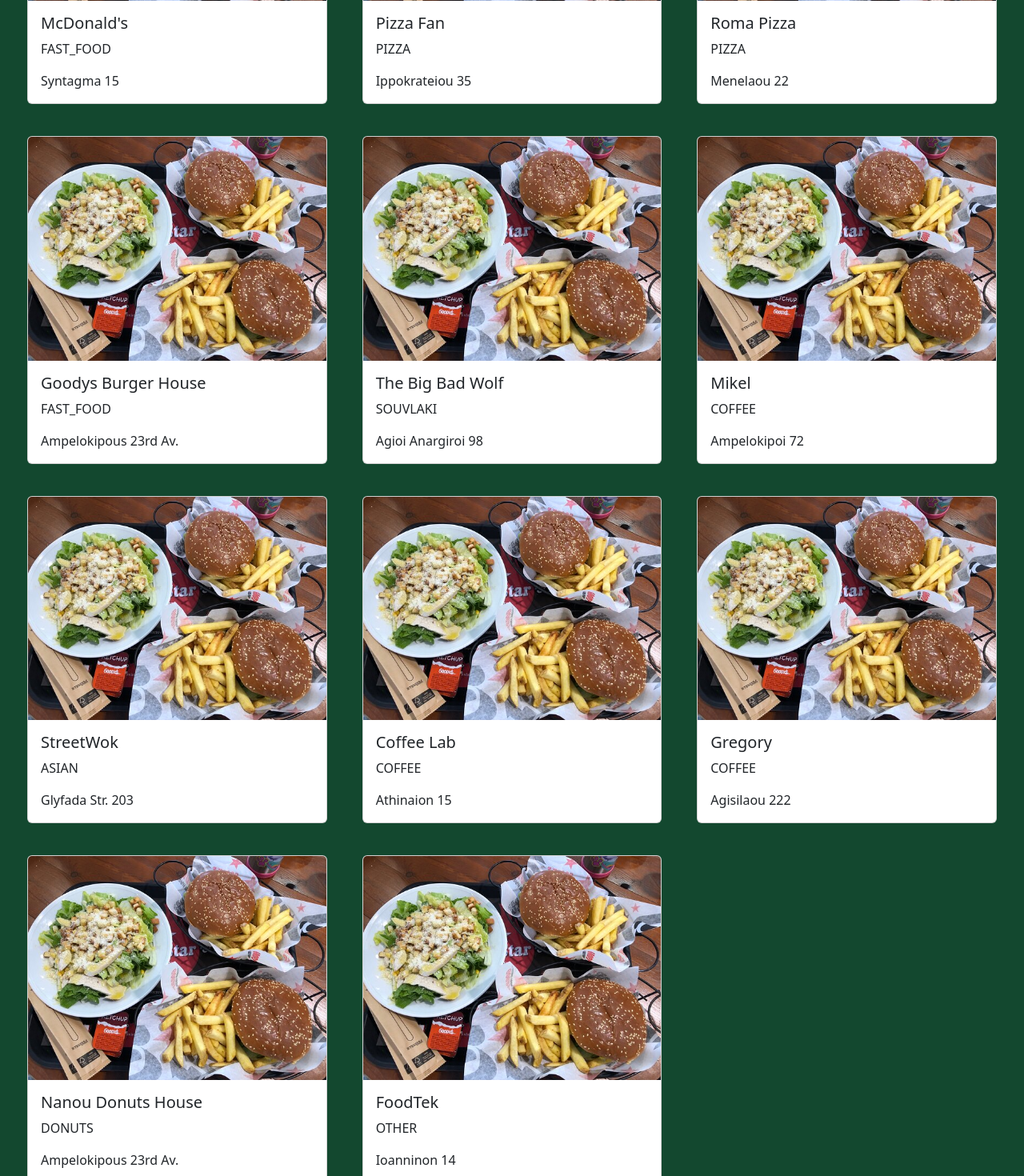
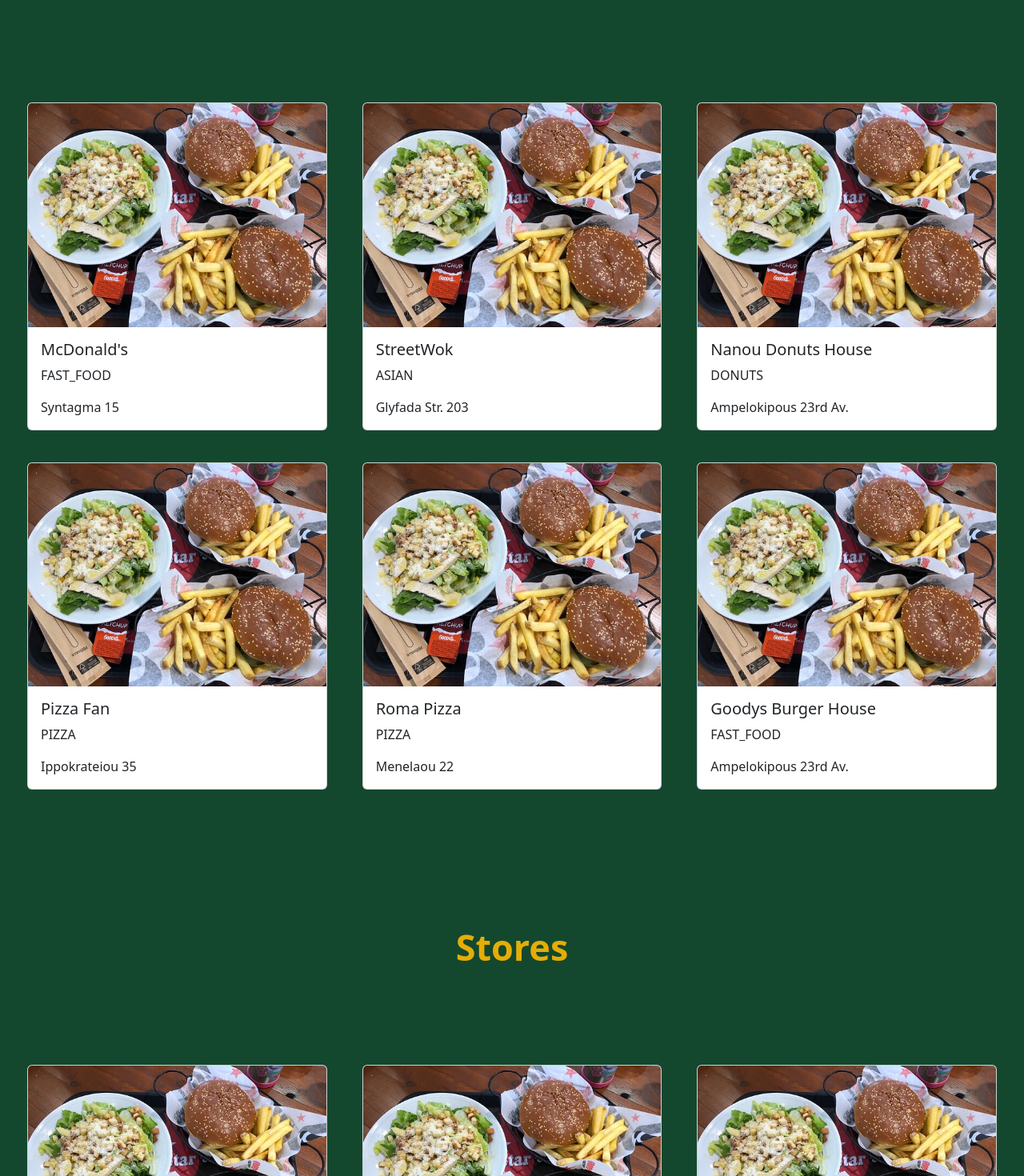
Before and after one commit to freiar/wl-delivery-service, an Angular app: page /home in a window 1280 px wide. Shown: the part 660-2130 px from the top of the page at 80% size. Built offline with nearby package versions, Linux system fonts and the light colour scheme.

Commit message:
changes in json files stores and most famous stores, some implementation of header and navbar dropdown

```diff
--- a/src/app/components/home/home.component.html
+++ b/src/app/components/home/home.component.html
@@ -1,4 +1,5 @@
 <div class="container-fluid">
+  <app-header></app-header>
   <app-store></app-store>
   <h1 class="categories">
     Most Famous Stores <br />
--- a/src/app/core/header/header.component.html
+++ b/src/app/core/header/header.component.html
@@ -1 +1,7 @@
 <img src="../../../assets/images/header-img.jpg" alt="header-img" class="img-fluid">
+
+<header>
+
+
+
+</header>
--- a/src/app/services/store.service.ts
+++ b/src/app/services/store.service.ts
@@ -22,7 +22,6 @@
     'assets/sample-data/most_famous_stores_per_food_category.json';
   private endpointGetTop8StoresPerDrinkCategory =
     'assets/sample-data/most_famous_stores_per_drink_category.json';
-  private storeByIdEndpointUrl = '../assets/sample-data/store.json';
   private mostFamousStoresEndpointUrl =
     '../assets/sample-data/most_famous_stores_in_general.json';
   private endpointGetDrinkStores = 'assets/sample-data/drinkStores.json';
--- a/src/assets/sample-data/most_famous_stores_in_general.json
+++ b/src/assets/sample-data/most_famous_stores_in_general.json
@@ -4,6 +4,20 @@
         "name": "McDonald's",
         "category": "FAST_FOOD",
         "address": "Syntagma 15",
+        "image": "/assets/images/goodys.jpg"
+    },
+    {
+        "id": 2,
+        "name": "StreetWok",
+        "category": "ASIAN",
+        "address": "Glyfada Str. 203",
+        "image": "/assets/images/goodys.jpg"
+    },
+    {
+        "id": 3,
+        "name": "Nanou Donuts House",
+        "category": "DONUTS",
+        "address": "Ampelokipous 23rd Av.",
         "image": "/assets/images/goodys.jpg"
     },
     {
@@ -26,54 +40,5 @@
         "category": "FAST_FOOD",
         "address": "Ampelokipous 23rd Av.",
         "image": "/assets/images/goodys.jpg"
-    },
-    {
-        "id": 80,
-        "name": "The Big Bad Wolf",
-        "category": "SOUVLAKI",
-        "address": "Agioi Anargiroi 98" ,
-        "image": "/assets/images/goodys.jpg"
-    },
-    {
-        "id": 34,
-        "name": "Mikel",
-        "category": "COFFEE",
-        "address": "Ampelokipoi 72" ,
-        "image": "/assets/images/goodys.jpg"
-    },
-    {
-        "id": 2,
-        "name": "StreetWok",
-        "category": "ASIAN",
-        "address": "Glyfada Str. 203",
-        "image": "/assets/images/goodys.jpg"
-    },
-    {
-        "id": 4,
-        "name": "Coffee Lab",
-        "category": "COFFEE",
-        "address": "Athinaion 15" ,
-        "image": "/assets/images/goodys.jpg"
-    },
-    {
-        "id": 5,
-        "name": "Gregory",
-        "category": "COFFEE",
-        "address": "Agisilaou 222" ,
-        "image": "/assets/images/goodys.jpg"
-    },
-    {
-        "id": 3,
-        "name": "Nanou Donuts House",
-        "category": "DONUTS",
-        "address": "Ampelokipous 23rd Av.",
-        "image": "/assets/images/goodys.jpg"
-    },
-    {
-        "id": 18,
-        "name": "FoodTek",
-        "category": "OTHER",
-        "address": "Ioanninon 14" ,
-        "image": "/assets/images/goodys.jpg"
     }
 ]
--- a/src/assets/sample-data/stores.json
+++ b/src/assets/sample-data/stores.json
@@ -9,61 +9,61 @@
                 "id": "1",
                 "name": "Big Mac",
                 "category": "BURGERS",
-                "price" : 4.99
+                "price": 4.99
             },
             {
                 "id": "2",
                 "name": "Crispy McBacon",
                 "category": "BURGERS",
-                "price" : 3.99
+                "price": 3.99
             },
             {
                 "id": "3",
                 "name": "Deluxe Burger",
                 "category": "BURGERS",
-                "price" : 2.99
+                "price": 2.99
             },
             {
                 "id": "4",
                 "name": "Single Big Tasty Chicken Bacon",
                 "category": "BURGERS",
-                "price" : 2.79
+                "price": 2.79
             },
             {
                 "id": "5",
                 "name": "Chicken McNuggets",
                 "category": "NUGGETS",
-                "price" : 3.99
+                "price": 3.99
             },
             {
                 "id": "6",
                 "name": "Caesar Salad with crispy chicken",
                 "category": "SALADS",
-                "price" : 4.50
+                "price": 4.50
             },
             {
                 "id": "7",
                 "name": "Caesar Salad with grilled chicken",
                 "category": "SALADS",
-                "price" : 4.50
+                "price": 4.50
             },
             {
                 "id": "8",
                 "name": "Side Salad",
                 "category": "SALADS",
-                "price" : 2.50
+                "price": 2.50
             },
             {
                 "id": "9",
                 "name": "Onion Rings",
                 "category": "FRIES_&_SIDES",
-                "price" : 0.99
+                "price": 0.99
             },
             {
                 "id": "10",
                 "name": "Deluxe Fries",
                 "category": "FRIES_&_SIDES",
-                "price" : 1.20
+                "price": 1.20
             }
         ],
         "image": "/assets/images/goodys.jpg"
@@ -78,37 +78,37 @@
                 "id": "11",
                 "name": "Pork Noodles with teriyaki",
                 "category": "NOODLES",
-                "price" : 7.20
+                "price": 7.20
             },
             {
                 "id": "12",
                 "name": "Chicken Egg Noodles with sweet chili",
                 "category": "NOODLES",
-                "price" : 8.20
+                "price": 8.20
             },
             {
                 "id": "13",
                 "name": "Beef Rice Noodles with cantonese",
                 "category": "NOODLES",
-                "price" : 7.20
+                "price": 7.20
             },
             {
                 "id": "14",
                 "name": "Shrimp White Rice with Coconut Curry",
                 "category": "RICE",
-                "price" : 8.20
+                "price": 8.20
             },
             {
                 "id": "15",
                 "name": "Mushroom Brown Rice with satay",
                 "category": "RICE",
-                "price" : 7.20
+                "price": 7.20
             },
             {
                 "id": "16",
                 "name": "Mixed ingredients with pineapple, brocoli, baby corn and black mushrooms",
                 "category": "OTHER",
-                "price" : 5.20
+                "price": 5.20
             }
         ],
         "image": "/assets/images/goodys.jpg"
@@ -123,198 +123,406 @@
                 "id": "17",
                 "name": "Cinnamon Donut",
                 "category": "DONUT",
-                "price" : 2.20
+                "price": 2.20
             },
             {
                 "id": "18",
                 "name": "Donut Bavaria",
                 "category": "DONUT",
-                "price" : 1.99
+                "price": 1.99
             },
             {
                 "id": "19",
                 "name": "Blackberry Cronut",
                 "category": "CRONUT",
-                "price" : 1.50
+                "price": 1.50
             },
             {
                 "id": "20",
                 "name": "Nanou Burger",
                 "category": "BURGER",
-                "price" : 4.30
+                "price": 4.30
             },
             {
                 "id": "21",
                 "name": "Donut Delizioso",
                 "category": "DONUT",
-                "price" : 2.50
+                "price": 2.50
             },
             {
                 "id": "22",
                 "name": "Donut Oreo",
                 "category": "DONUT",
-                "price" : 1.99
+                "price": 1.99
             }
         ],
         "image": "/assets/images/goodys.jpg"
     },
     {
-        "id": 1,
-        "name": "McDonald's",
-        "category": "FAST FOOD",
-        "address": "Syntagma 15",
+        "id": 4,
+        "name": "Coffee Lab",
+        "category": "COFFEE",
+        "address": "Athinaion 15",
         "products": [
             {
                 "id": "1",
                 "name": "Big Mac",
                 "category": "BURGERS",
-                "price" : 4.99
+                "price": 4.99
             },
             {
                 "id": "2",
                 "name": "Crispy McBacon",
                 "category": "BURGERS",
-                "price" : 3.99
+                "price": 3.99
             },
             {
                 "id": "3",
                 "name": "Deluxe Burger",
                 "category": "BURGERS",
-                "price" : 2.99
+                "price": 2.99
             },
             {
                 "id": "4",
                 "name": "Single Big Tasty Chicken Bacon",
                 "category": "BURGERS",
-                "price" : 2.79
+                "price": 2.79
             },
             {
                 "id": "5",
                 "name": "Chicken McNuggets",
                 "category": "NUGGETS",
-                "price" : 3.99
+                "price": 3.99
             },
             {
                 "id": "6",
                 "name": "Caesar Salad with crispy chicken",
                 "category": "SALADS",
-                "price" : 4.50
+                "price": 4.50
             },
             {
                 "id": "7",
                 "name": "Caesar Salad with grilled chicken",
                 "category": "SALADS",
-                "price" : 4.50
+                "price": 4.50
             },
             {
                 "id": "8",
                 "name": "Side Salad",
                 "category": "SALADS",
-                "price" : 2.50
+                "price": 2.50
             },
             {
                 "id": "9",
                 "name": "Onion Rings",
                 "category": "FRIES_&_SIDES",
-                "price" : 0.99
+                "price": 0.99
             },
             {
                 "id": "10",
                 "name": "Deluxe Fries",
                 "category": "FRIES_&_SIDES",
-                "price" : 1.20
+                "price": 1.20
             }
         ],
         "image": "/assets/images/goodys.jpg"
     },
     {
-        "id": 2,
-        "name": "StreetWok",
-        "category": "ASIAN",
-        "address": "Glyfada Str. 203",
+        "id": 5,
+        "name": "Gregory",
+        "category": "COFFEE",
+        "address": "Agisilaou 222",
         "products": [
             {
                 "id": "11",
                 "name": "Pork Noodles with teriyaki",
                 "category": "NOODLES",
-                "price" : 7.20
+                "price": 7.20
             },
             {
                 "id": "12",
                 "name": "Chicken Egg Noodles with sweet chili",
                 "category": "NOODLES",
-                "price" : 8.20
+                "price": 8.20
             },
             {
                 "id": "13",
                 "name": "Beef Rice Noodles with cantonese",
                 "category": "NOODLES",
-                "price" : 7.20
+                "price": 7.20
             },
             {
                 "id": "14",
                 "name": "Shrimp White Rice with Coconut Curry",
                 "category": "RICE",
-                "price" : 8.20
+                "price": 8.20
             },
             {
                 "id": "15",
                 "name": "Mushroom Brown Rice with satay",
                 "category": "RICE",
-                "price" : 7.20
+                "price": 7.20
             },
             {
                 "id": "16",
                 "name": "Mixed ingredients with pineapple, brocoli, baby corn and black mushrooms",
                 "category": "OTHER",
-                "price" : 5.20
+                "price": 5.20
             }
         ],
         "image": "/assets/images/goodys.jpg"
     },
     {
-        "id": 3,
-        "name": "Nanou Donuts House",
-        "category": "DONUTS",
-        "address": "Ampelokipous 23rd Av.",
+        "id": 12,
+        "name": "Pizza Fan",
+        "category": "PIZZA",
+        "address": "Ippokrateiou 35",
         "products": [
             {
                 "id": "17",
                 "name": "Cinnamon Donut",
                 "category": "DONUT",
-                "price" : 2.20
+                "price": 2.20
             },
             {
                 "id": "18",
                 "name": "Donut Bavaria",
                 "category": "DONUT",
-                "price" : 1.99
+                "price": 1.99
             },
             {
                 "id": "19",
                 "name": "Blackberry Cronut",
                 "category": "CRONUT",
-                "price" : 1.50
+                "price": 1.50
             },
             {
                 "id": "20",
                 "name": "Nanou Burger",
                 "category": "BURGER",
-                "price" : 4.30
+                "price": 4.30
             },
             {
                 "id": "21",
                 "name": "Donut Delizioso",
                 "category": "DONUT",
-                "price" : 2.50
+                "price": 2.50
             },
             {
                 "id": "22",
                 "name": "Donut Oreo",
                 "category": "DONUT",
-                "price" : 1.99
+                "price": 1.99
+            }
+        ],
+        "image": "/assets/images/goodys.jpg"
+    },
+    {
+        "id": 105,
+        "name": "Goodys Burger House",
+        "category": "FAST_FOOD",
+        "address": "Ampelokipous 23rd Av.",
+        "products": [
+            {
+                "id": "1",
+                "name": "Big Mac",
+                "category": "BURGERS",
+                "price": 4.99
+            },
+            {
+                "id": "2",
+                "name": "Crispy McBacon",
+                "category": "BURGERS",
+                "price": 3.99
+            },
+            {
+                "id": "3",
+                "name": "Deluxe Burger",
+                "category": "BURGERS",
+                "price": 2.99
+            },
+            {
+                "id": "4",
+                "name": "Single Big Tasty Chicken Bacon",
+                "category": "BURGERS",
+                "price": 2.79
+            },
+            {
+                "id": "5",
+                "name": "Chicken McNuggets",
+                "category": "NUGGETS",
+                "price": 3.99
+            },
+            {
+                "id": "6",
+                "name": "Caesar Salad with crispy chicken",
+                "category": "SALADS",
+                "price": 4.50
+            },
+            {
+                "id": "7",
+                "name": "Caesar Salad with grilled chicken",
+                "category": "SALADS",
+                "price": 4.50
+            },
+            {
+                "id": "8",
+                "name": "Side Salad",
+                "category": "SALADS",
+                "price": 2.50
+            },
+            {
+                "id": "9",
+                "name": "Onion Rings",
+                "category": "FRIES_&_SIDES",
+                "price": 0.99
+            },
+            {
+                "id": "10",
+                "name": "Deluxe Fries",
+                "category": "FRIES_&_SIDES",
+                "price": 1.20
+            }
+        ],
+        "image": "/assets/images/goodys.jpg"
+    },
+    {
+        "id": 34,
+        "name": "Mikel",
+        "category": "COFFEE",
+        "address": "Ampelokipoi 72",
+        "products": [
+            {
+                "id": "1",
+                "name": "Big Mac",
+                "category": "BURGERS",
+                "price": 4.99
+            },
+            {
+                "id": "2",
+                "name": "Crispy McBacon",
+                "category": "BURGERS",
+                "price": 3.99
+            },
+            {
+                "id": "3",
+                "name": "Deluxe Burger",
+                "category": "BURGERS",
+                "price": 2.99
+            },
+            {
+                "id": "4",
+                "name": "Single Big Tasty Chicken Bacon",
+                "category": "BURGERS",
+                "price": 2.79
+            },
+            {
+                "id": "5",
+                "name": "Chicken McNuggets",
+                "category": "NUGGETS",
+                "price": 3.99
+            },
+            {
+                "id": "6",
+                "name": "Caesar Salad with crispy chicken",
+                "category": "SALADS",
+                "price": 4.50
+            },
+            {
+                "id": "7",
+                "name": "Caesar Salad with grilled chicken",
+                "category": "SALADS",
+                "price": 4.50
+            },
+            {
+                "id": "8",
+                "name": "Side Salad",
+                "category": "SALADS",
+                "price": 2.50
+            },
+            {
+                "id": "9",
+                "name": "Onion Rings",
+                "category": "FRIES_&_SIDES",
+                "price": 0.99
+            },
+            {
+                "id": "10",
+                "name": "Deluxe Fries",
+                "category": "FRIES_&_SIDES",
+                "price": 1.20
+            }
+        ],
+        "image": "/assets/images/goodys.jpg"
+    },
+    {
+        "id": 8,
+        "name": "Roma Pizza",
+        "category": "PIZZA",
+        "address": "Menelaou 22" ,
+        "products": [
+            {
+                "id": "1",
+                "name": "Big Mac",
+                "category": "BURGERS",
+                "price": 4.99
+            },
+            {
+                "id": "2",
+                "name": "Crispy McBacon",
+                "category": "BURGERS",
+                "price": 3.99
+            },
+            {
+                "id": "3",
+                "name": "Deluxe Burger",
+                "category": "BURGERS",
+                "price": 2.99
+            },
+            {
+                "id": "4",
+                "name": "Single Big Tasty Chicken Bacon",
+                "category": "BURGERS",
+                "price": 2.79
+            },
+            {
+                "id": "5",
+                "name": "Chicken McNuggets",
+                "category": "NUGGETS",
+                "price": 3.99
+            },
+            {
+                "id": "6",
+                "name": "Caesar Salad with crispy chicken",
+                "category": "SALADS",
+                "price": 4.50
+            },
+            {
+                "id": "7",
+                "name": "Caesar Salad with grilled chicken",
+                "category": "SALADS",
+                "price": 4.50
+            },
+            {
+                "id": "8",
+                "name": "Side Salad",
+                "category": "SALADS",
+                "price": 2.50
+            },
+            {
+                "id": "9",
+                "name": "Onion Rings",
+                "category": "FRIES_&_SIDES",
+                "price": 0.99
+            },
+            {
+                "id": "10",
+                "name": "Deluxe Fries",
+                "category": "FRIES_&_SIDES",
+                "price": 1.20
             }
         ],
         "image": "/assets/images/goodys.jpg"
     }
-]
+
+    ]
```
Also changed, not shown: src/app/components/home/home.component.ts (+6 -5 lines), src/app/core/navigation-bar/navigation-bar.component.html (+3 -4 lines).
